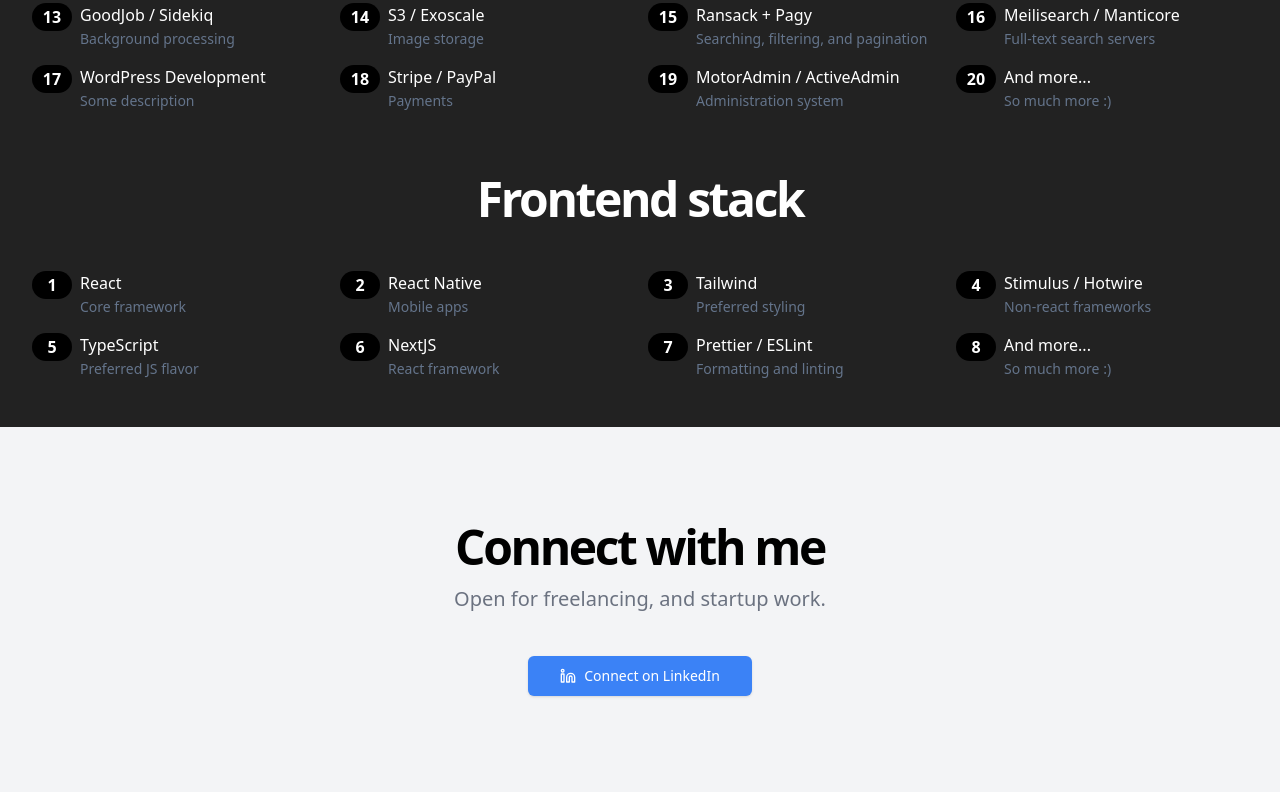
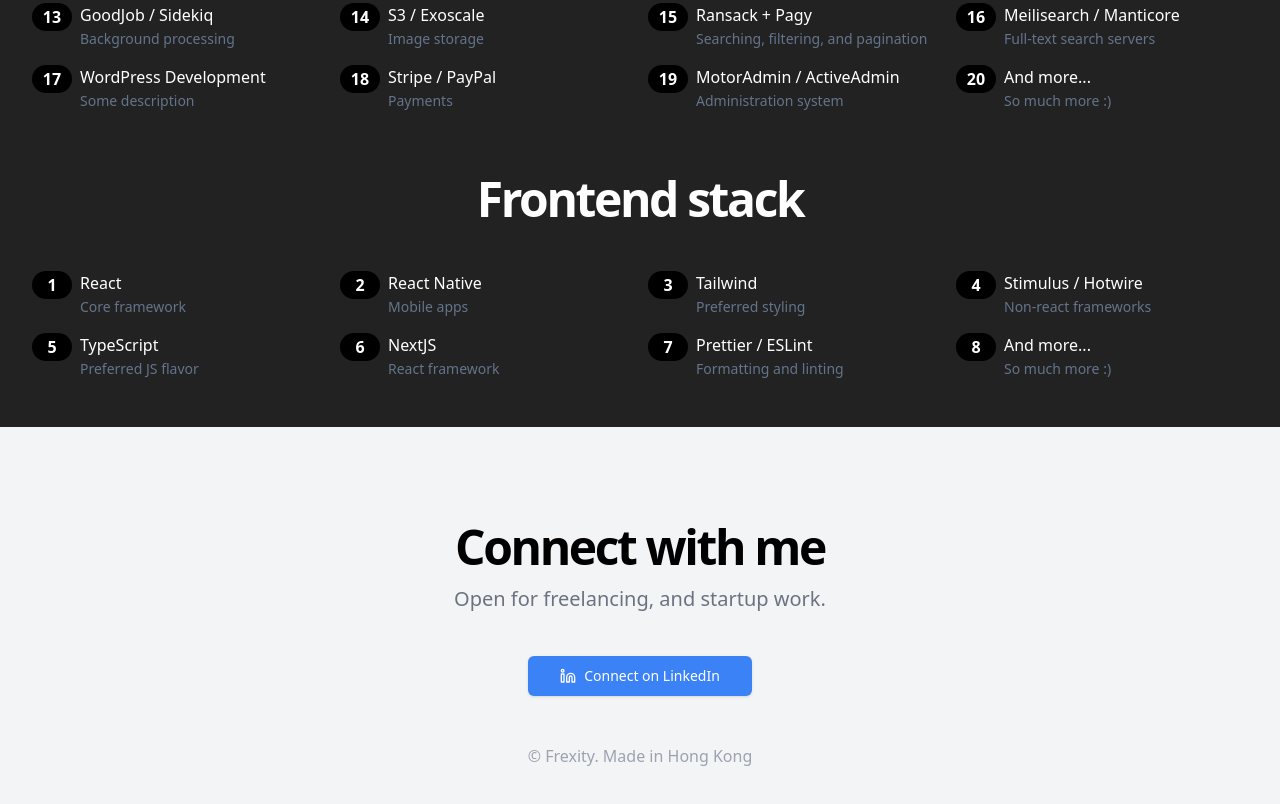
Before and after one commit to Frexity/frexity.com, a website: page index.html in a window 1280 px wide. Shown: the part 1347-2151 px from the top of the page. Drawn offline with nearby package versions, Linux system fonts and the light colour scheme; a web font is replaced by a local one.

Commit message:
Add footer copyright

```diff
--- a/index.html
+++ b/index.html
@@ -618,6 +618,9 @@
           </a>
         </div>
       </div>
+      <p class="text-gray-400 text-center mt-12">
+        &copy; Frexity. Made in Hong Kong
+      </p>
     </section>
   </body>
 </html>
```
